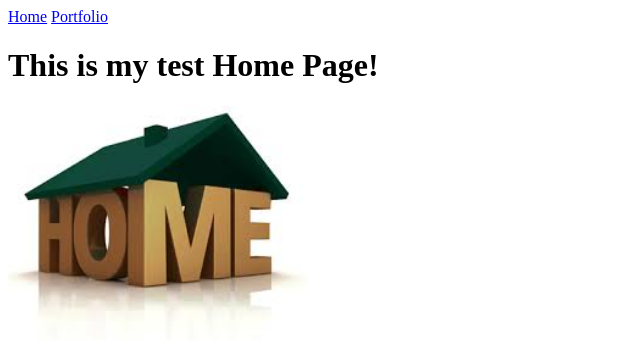
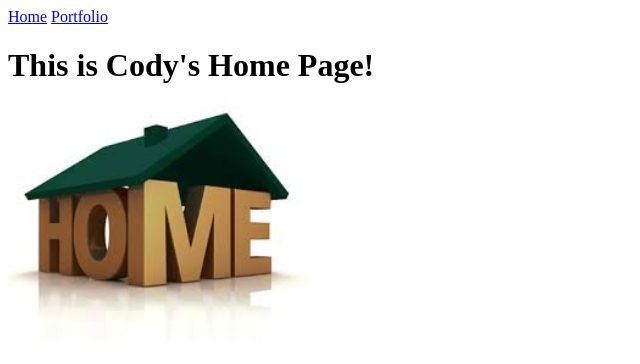
Before and after one commit to CodyButrovich/codybutrovich.github.io, a plain HTML site: page index.html in a window 1280 px wide. Shown: the whole page, without its empty margins (0-640 px from the left). Drawn offline with Linux system fonts and the light colour scheme.

Commit message:
Updated index.html

```diff
--- a/index.html
+++ b/index.html
@@ -7,7 +7,7 @@
   <body>
     <a href="index.html">Home</a>
     <a href="portfolio.html">Portfolio</a>
-    <h1>This is my test Home Page!</h1>
+    <h1>This is Cody's Home Page!</h1>
     <img src="images/home.jpg" height="250">
   </body>
 </html>
```
